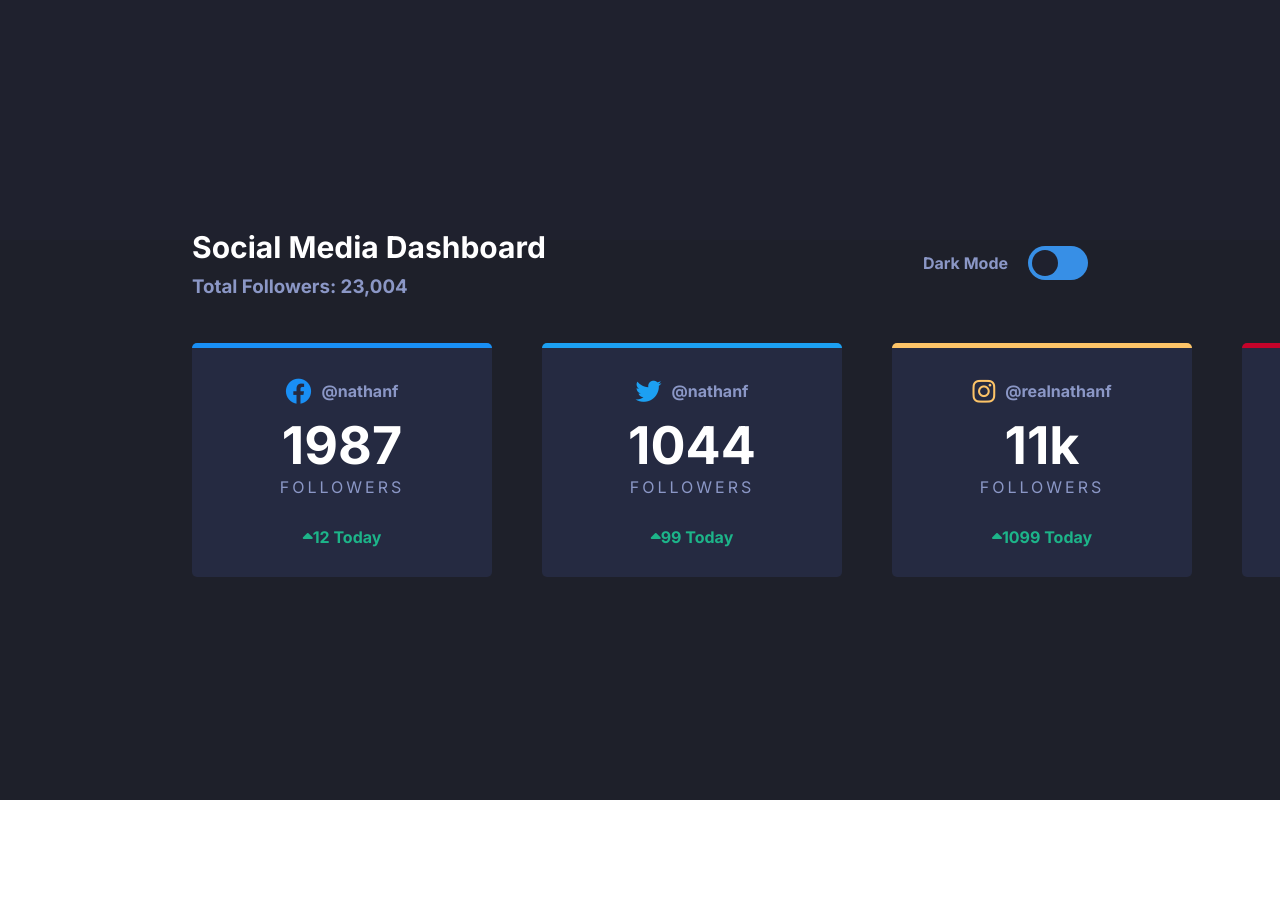
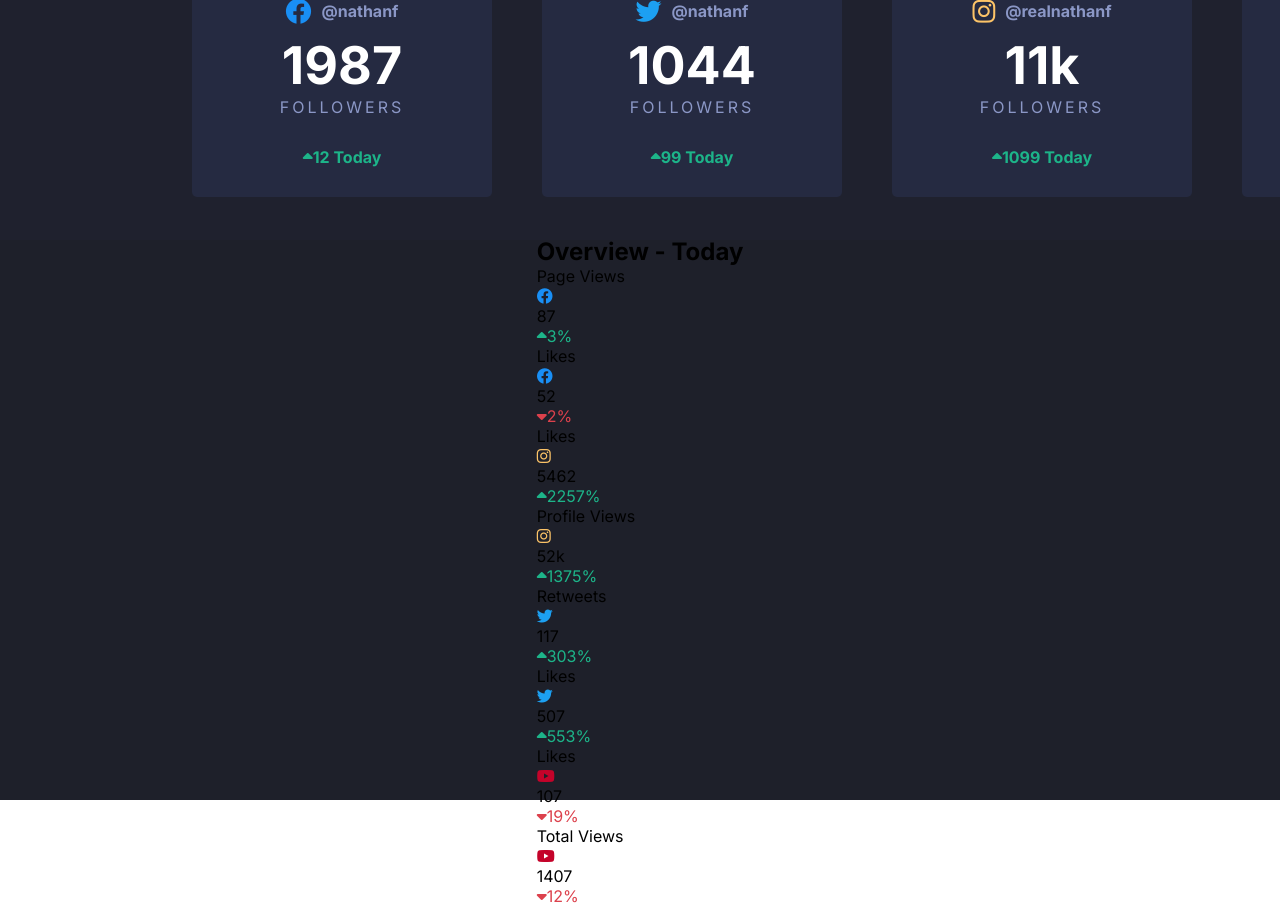
Before and after one commit to lkiryu/social-media-dashboard-with-theme-switcher, a React (Create React App) app: page / in a window 1280 px wide. Shown: the top 906 px of the page. Before the commit the page ends 800 px from the top, so only its background shows below. Built offline with nearby package versions, Linux system fonts and the light colour scheme.

Commit message:
card components add

```diff
--- /dev/null
+++ b/src/components/card/card.js
@@ -0,0 +1,18 @@
+import React from "react";
+
+const Card = (props) => {
+    return (
+        <div className="card">
+            <div className="info">
+                <p className="cardTitle">{props.cardTitle}</p>
+                <i className={'fa-brands fa-'+props.social}></i>
+            </div>
+            <div className="numbers">
+                <p className="value">{props.value}</p>
+                <p className={"percentage "+props.caret}><i className={"fa-solid fa-caret-"+props.caret}></i>{props.today}</p>
+            </div>
+        </div>
+    )
+}
+
+export default Card
--- a/src/components/dashboard/dashboard.js
+++ b/src/components/dashboard/dashboard.js
@@ -1,6 +1,7 @@
 import React from "react";
 import Header from "../header/header";
 import AllFollowers from "../allFollowers/allFollowers";
+import Overview from "../overview/overview";
 
 import './dashboard.css'
 
@@ -10,7 +11,8 @@ const Dashboard = () => {
             <Header/>
 
             <AllFollowers/>
-            <section className="overview"></section>
+
+            <Overview/>
         </div>
     )
 }
--- a/src/components/followers/followers.css
+++ b/src/components/followers/followers.css
@@ -80,10 +80,10 @@
     font-weight: 700;
 }
 
-.today.up{
+.up{
     color: hsl(163, 72%, 41%);
 }
 
-.today.down{
+.down{
     color: hsl(356, 69%, 56%);
 }
--- /dev/null
+++ b/src/components/overview/overview.js
@@ -0,0 +1,23 @@
+import React from "react";
+import Card from "../card/card";
+
+const Overview = () =>{
+    return (
+        <section className="overview">
+            <h2 className="title">Overview - Today</h2>
+
+            <div className="cards">
+                <Card cardTitle='Page Views' social='facebook' value='87' caret='up' today='3%'/>
+                <Card cardTitle='Likes' social='facebook' value='52' caret='down' today='2%'/>
+                <Card cardTitle='Likes' social='instagram' value='5462' caret='up' today='2257%'/>
+                <Card cardTitle='Profile Views' social='instagram' value='52k' caret='up' today='1375%'/>
+                <Card cardTitle='Retweets' social='twitter' value='117' caret='up' today='303%'/>
+                <Card cardTitle='Likes' social='twitter' value='507' caret='up' today='553%'/>
+                <Card cardTitle='Likes' social='youtube' value='107' caret='down' today='19%'/>
+                <Card cardTitle='Total Views' social='youtube' value='1407' caret='down' today='12%'/>
+            </div>
+        </section>
+    )
+}
+
+export default Overview
```
